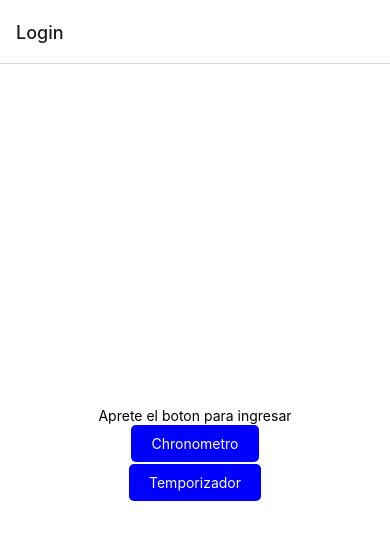
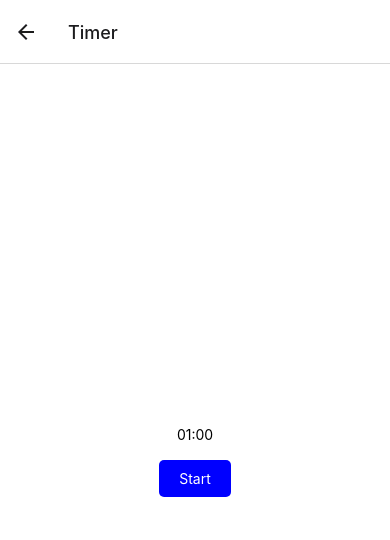
Before and after one commit to acenturion/app-mobile-chrono-up, a React Native app: screen /Timer in a window 390 px wide. Shown: the top 540 px of the page. Built offline with nearby package versions, Linux system fonts and the light colour scheme.

Commit message:
Add Timer and separate logic

```diff
--- a/App.tsx
+++ b/App.tsx
@@ -1,8 +1,10 @@
 import {createNativeStackNavigator} from "@react-navigation/native-stack";
 import {NavigationContainer} from "@react-navigation/native";
 
-import HomeScreen from "@/screens/Home";
+
 import LoginScreen from "@/screens/Login";
+import HomeChronoScreen from "@/screens/HomeChrono";
+import HomeTimerScreen from "@/screens/HomeTimer";
 
 const Stack = createNativeStackNavigator();
 
@@ -10,7 +12,8 @@ export default function App() {
   return (
     <NavigationContainer>
       <Stack.Navigator initialRouteName="Login">
-        <Stack.Screen name="Home" component={HomeScreen}/>
+        <Stack.Screen name="Timer" component={HomeTimerScreen} />
+        <Stack.Screen name="Chrono" component={HomeChronoScreen}/>
         <Stack.Screen name="Login" component={LoginScreen}/>
       </Stack.Navigator>
     </NavigationContainer>
--- a/src/components/Cronomether.tsx
+++ b/src/components/Cronomether.tsx
@@ -2,7 +2,9 @@ import React, {useEffect, useState} from "react";
 import {FlatList, StyleSheet, Text, View} from "react-native";
 import Button from "@/components/Button";
 import {formatTime} from "@/utils/timer-utils";
-import AsyncStorage from "@react-native-async-storage/async-storage";
+import { Lap } from "@/model/Lap";
+import { Execution } from "@/model/Execution";
+import { getData, storeData } from "@/services/Storage.service";
 
 interface ChronoState {
   isPaused: boolean;
@@ -10,18 +12,7 @@ interface ChronoState {
   isReset: boolean;
 }
 
-interface Lap {
-  id: number,
-  value: number,
-}
-
-interface Execution {
-  id: number;
-  date: Date,
-  laps: Lap[]
-}
-
-const Chronomether = () => {
+const Chronometer = () => {
   const [timer, setTimer] = useState(0);
   const [chronoState, setChronoState] = useState<ChronoState>({
     isPaused: false,
@@ -76,23 +67,6 @@ const Chronomether = () => {
     console.log(result);
   };
 
-
-  const storeData = (value: Execution) => {
-    const jsonValue = JSON.stringify(value);
-    AsyncStorage.setItem('executions', jsonValue).then(r =>
-      console.log("guardado exitosamente")
-    );
-  };
-
-  const getData = async (): Promise<Execution[] | undefined> => {
-    try {
-      const jsonValue = await AsyncStorage.getItem('executions');
-      return jsonValue != null ? JSON.parse(jsonValue) as Execution[] : undefined;
-    } catch (e) {
-      // error reading value
-    }
-  };
-
   useEffect(() => {
     let interval: any;
 
@@ -105,7 +79,6 @@ const Chronomether = () => {
     return () => clearInterval(interval);
   }, [timer, chronoState.isStarted]);
 
-  /* Mostrar un cronometro por pantalla, que tenga la siguiente funcionalidad: Inicio, Pausa, Resumir la pausa, Lapso y Reiniciar.*/
   const showStart = chronoState.isPaused || chronoState.isReset;
 
   const showResetAndLap = chronoState.isPaused || chronoState.isStarted;
@@ -155,4 +128,4 @@ const styles = StyleSheet.create({
   },
 });
 
-export default Chronomether;
+export default Chronometer;
--- /dev/null
+++ b/src/components/Timer.tsx
@@ -0,0 +1,98 @@
+import React, {useEffect, useState} from "react";
+import {Alert, StyleSheet, Text, Vibration, View} from "react-native";
+import Button from "@/components/Button";
+import {formatTime} from "@/utils/timer-utils";
+
+interface TimerState {
+  isPaused: boolean;
+  isStarted: boolean;
+  isReset: boolean;
+}
+
+const TIMER_VALUE = 60
+
+const Timer = () => {
+  const [time, setTime] = useState(TIMER_VALUE);
+  const [timerState, setTimerState] = useState<TimerState>({
+    isPaused: false,
+    isStarted: false,
+    isReset: true,
+  });
+
+  const handleOnPressStart = () => {
+    console.log("Start press!");
+    setTimerState({isStarted: true, isPaused: false, isReset: false});
+  };
+
+  const handleOnPressPause = () => {
+    console.log("Pause Press!");
+    setTimerState({...timerState, isPaused: true, isStarted: false, isReset: false});
+  };
+
+  const handleOnPressReset = () => {
+    console.log("Reset Press!");
+    setTime(10);
+    setTimerState({
+      ...timerState,
+      isReset: true,
+      isStarted: false,
+      isPaused: true,
+    })
+  };
+
+  useEffect(() => {
+    let interval: any;
+
+    if (timerState.isStarted) {
+      interval = setInterval(() => {
+        setTime((time) => time - 1);
+      }, 1000);
+    }
+    return () => clearInterval(interval);
+  }, [time, timerState.isStarted]);
+
+
+  useEffect(() => {
+    if (time === 0) {
+      Alert.alert('Finalizo', 'Felicidades!')
+      Vibration.vibrate(1000)
+      setTimerState({isStarted: true, isPaused: false, isReset: false});
+    }
+  }, [time])
+
+  const showStart = timerState.isPaused || timerState.isReset;
+
+  const showReset = timerState.isPaused || timerState.isStarted;
+
+  return (
+    <View style={styles.container}>
+      <Text style={styles.text}>{formatTime(time)}</Text>
+      {showStart ? (
+        <Button title="Start" onPress={handleOnPressStart}/>
+      ) : (
+        <Button title="Pause" onPress={handleOnPressPause}/>
+      )}
+
+      {showReset && (
+        <Button title="Reset" onPress={handleOnPressReset}/>
+      )}
+
+    </View>
+  );
+};
+
+
+const styles = StyleSheet.create({
+  container: {
+    flex: 1,
+    backgroundColor: "#fff",
+    alignItems: "center",
+    justifyContent: "center",
+    marginTop: 16
+  },
+  text: {
+    marginBottom: 16,
+  },
+});
+
+export default Timer;
--- /dev/null
+++ b/src/model/Execution.ts
@@ -0,0 +1,7 @@
+import { Lap } from "./Lap";
+
+export interface Execution {
+    id: number;
+    date: Date,
+    laps: Lap[]
+}
--- /dev/null
+++ b/src/model/Lap.ts
@@ -0,0 +1,4 @@
+export interface Lap {
+    id: number,
+    value: number,
+}
--- /dev/null
+++ b/src/screens/HomeChrono.tsx
@@ -0,0 +1,24 @@
+import Chronometer from "@/components/Cronomether";
+import {StyleSheet, View} from "react-native";
+
+const HomeChronoScreen = () => {
+  return (
+    <View style={styles.container}>
+      <Chronometer></Chronometer>
+    </View>
+  );
+}
+
+const styles = StyleSheet.create({
+  container: {
+    flex: 1,
+    backgroundColor: '#fff',
+    alignItems: 'center',
+    justifyContent: 'center',
+  },
+  text: {
+    marginBottom: 16,
+  }
+});
+
+export default HomeChronoScreen;
--- a/src/screens/Home.tsx
+++ b/src/screens/HomeTimer.tsx
@@ -1,10 +1,10 @@
-import Chronomether from "@/components/Cronomether";
-import {StyleSheet, Text, View} from "react-native";
+import Timer from "@/components/Timer";
+import {StyleSheet, View} from "react-native";
 
-const HomeScreen = () => {
+const HomeTimerScreen = () => {
   return (
     <View style={styles.container}>
-      <Chronomether></Chronomether>
+      <Timer></Timer>
     </View>
   );
 }
@@ -21,4 +21,4 @@ const styles = StyleSheet.create({
   }
 });
 
-export default HomeScreen;
+export default HomeTimerScreen;
--- a/src/screens/Login.tsx
+++ b/src/screens/Login.tsx
@@ -5,19 +5,25 @@ import Button from "@/components/Button";
 const LoginScreen = () => {
   const navigation = useNavigation<any>();
 
-  const handleOnPressLogin = () => {
-    return navigation.navigate("Home");
+  const handleOnPressChrono = () => {
+    return navigation.navigate("Chrono");
   }
+
+  const handleOnPressTimer = () => {
+    return navigation.navigate("Timer");
+  }
+
+
   return (
     <View style={styles.container}>
       <Text>Aprete el boton para ingresar</Text>
       <Button
         title={"Chronometro"}
-        onPress={handleOnPressLogin}
+        onPress={handleOnPressChrono}
       />
       <Button
         title={"Temporizador"}
-        onPress={handleOnPressLogin}
+        onPress={handleOnPressTimer}
       />
     </View>
   );
--- /dev/null
+++ b/src/services/Storage.service.ts
@@ -0,0 +1,19 @@
+import { Execution } from "@/model/Execution";
+import AsyncStorage from "@react-native-async-storage/async-storage";
+
+export const storeData = async (value: Execution) => {
+    const jsonValue = JSON.stringify(value);
+    AsyncStorage.setItem('executions', jsonValue)
+    .then(_=>
+      console.log("guardado exitosamente")
+    );
+  };
+
+export const getData = async (): Promise<Execution[] | undefined> => {
+    try {
+      const jsonValue = await AsyncStorage.getItem('executions');
+      return jsonValue != null ? JSON.parse(jsonValue) as Execution[] : undefined;
+    } catch (e) {
+      // error reading value
+    }
+};
```
Also changed, not shown: 1 other file (tests, documents, lock files or other folders).
